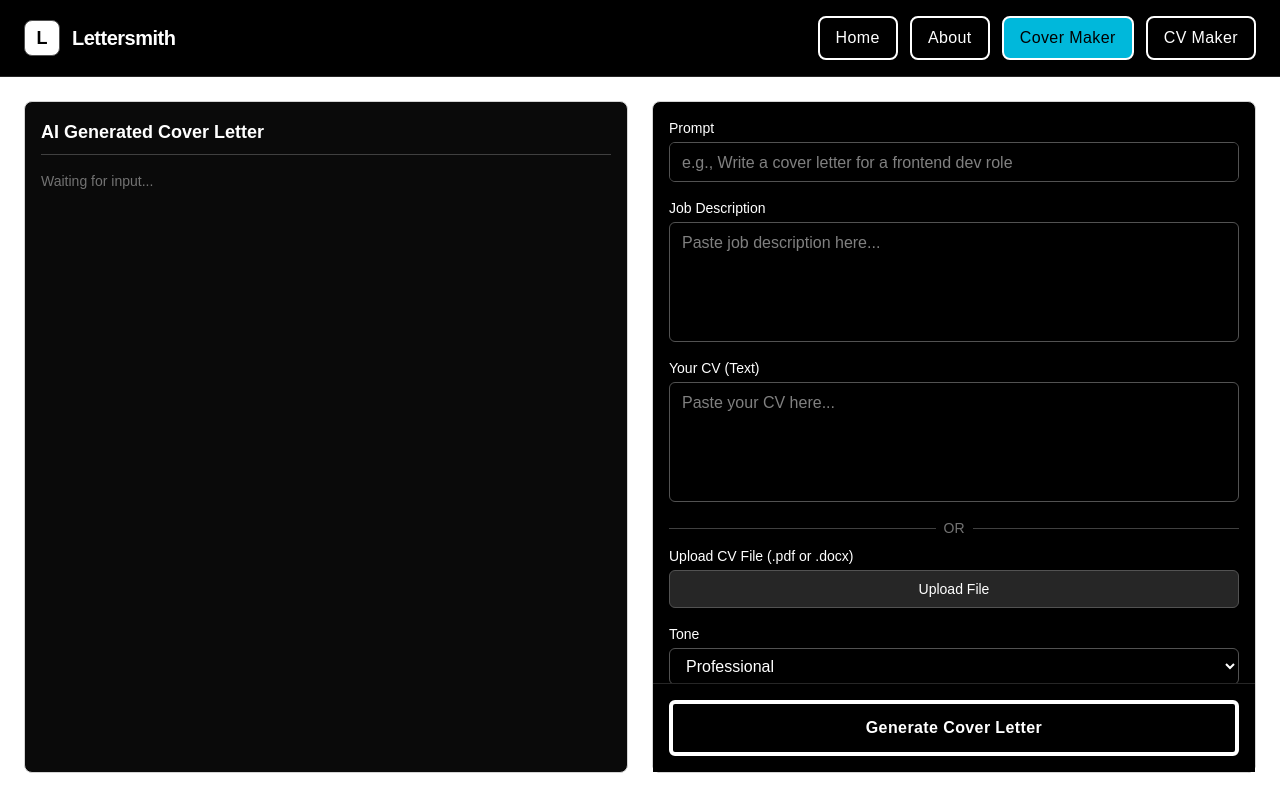
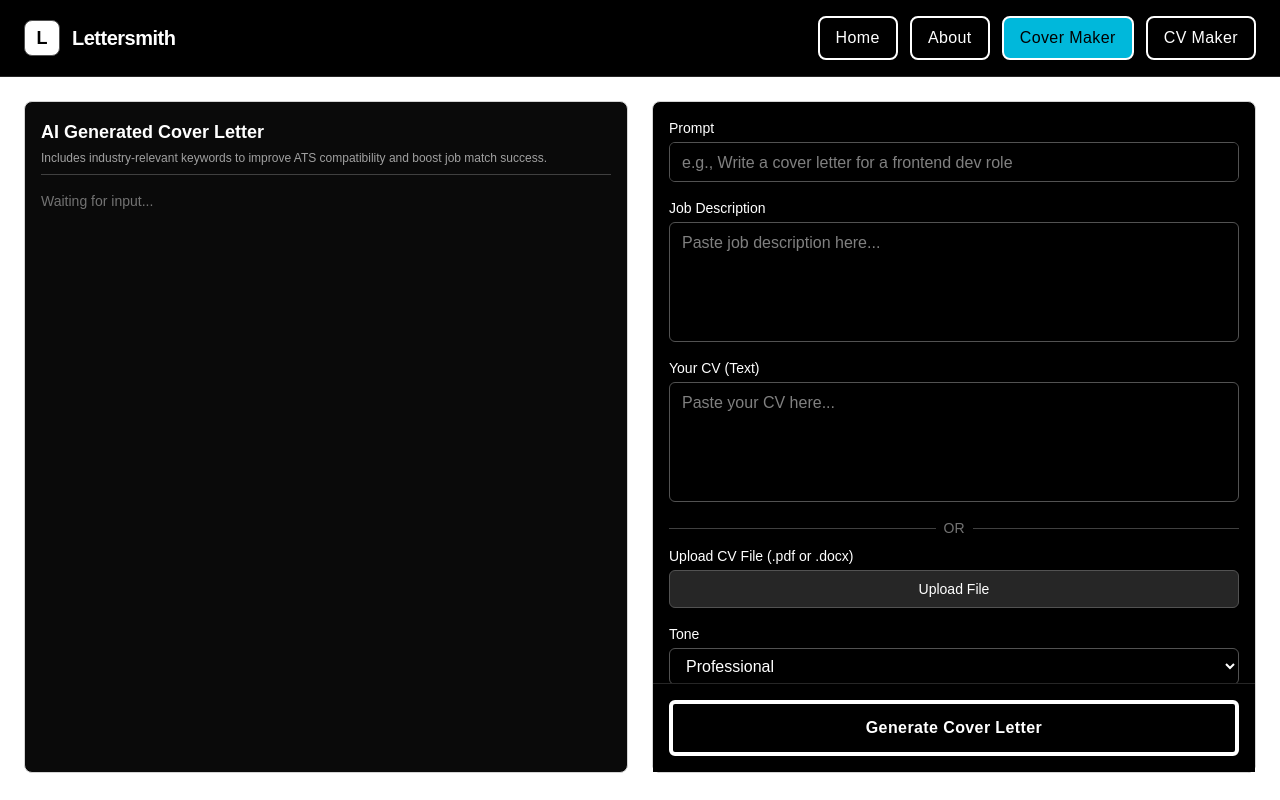
Before and after one commit to Amanullah202/lettersmith, a Next.js app: page /CoverLetter in a window 1280 px wide. Built offline with nearby package versions, Linux system fonts and the light colour scheme.

Commit message:
Fixed some Ui descriptions

```diff
--- a/src/app/Components/Chat/CoverLetter/CoverShow.js
+++ b/src/app/Components/Chat/CoverLetter/CoverShow.js
@@ -37,9 +37,13 @@ const Show = ({ data, loading }) => {
       transition={{ duration: 0.3 }}
       className="w-full h-full border border-neutral-300 rounded-lg p-4 flex flex-col bg-neutral-950 text-white overflow-y-auto"
     >
-      <h2 className="text-lg font-semibold mb-4 border-b border-neutral-700 pb-2">
-        AI Generated Cover Letter
-      </h2>
+      <div className="mb-4 border-b border-neutral-700 pb-2">
+        <h2 className="text-lg font-semibold">AI Generated Cover Letter</h2>
+        <p className="text-xs text-neutral-400 mt-1">
+          Includes industry-relevant keywords to improve ATS compatibility and
+          boost job match success.
+        </p>
+      </div>
 
       <AnimatePresence mode="wait">
         {loading ? (
```
